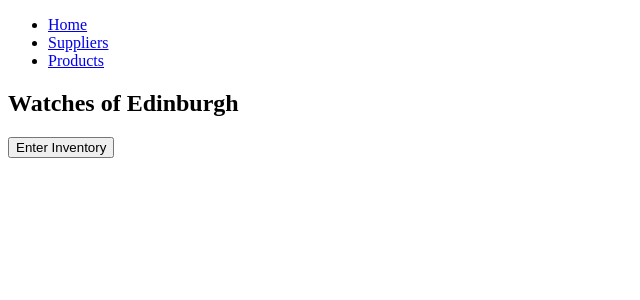
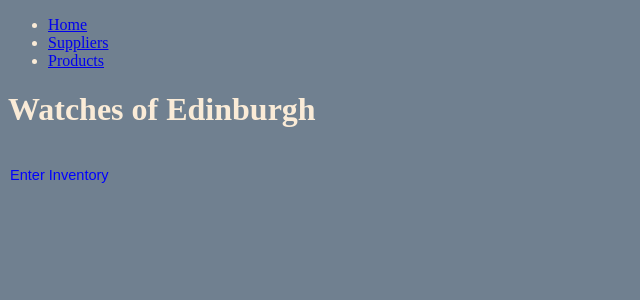
Before and after one commit to AkwasiAA/Project_1, a Flask app: page / in a window 1280 px wide. Shown: the top 300 px of the page, without its empty margins (0-640 px from the left). Run offline with Flask 2, Linux system fonts and the light colour scheme; some libraries are stand-ins or nearby versions.

Commit message:
32nd commit more css

```diff
--- a/controllers/products_controller.py
+++ b/controllers/products_controller.py
@@ -62,7 +62,7 @@ def update_product(id):
     selling_price = request.form['selling_price']
     supplier = supplier_repository.select(request.form['supplier_id'])
     product = Product(product_name, prod_description, quantity, purchase_price, selling_price, supplier, id)
-    print(product.supplier.supplier_name())
+    print(product.supplier.supplier_name)
     product_repository.update(product)
     return redirect('/products')
 
--- a/static/css/style.css
+++ b/static/css/style.css
@@ -1,12 +1,37 @@
+.product {
+    border: 1px solid #ccc;
+    border-radius: 10px;
+    width: 300px;
+    min-height: 68px;
+    padding: 10px;
+    display: flex;
+    line-height: 18px;
+    margin-bottom: 10px;
+    display: inline-flex;
+}
+
+.supplier {
+    border: 1px solid #ccc;
+    border-radius: 10px;
+    width: 300px;
+    min-height: 68px;
+    padding: 10px;
+    display: flex;
+    line-height: 18px;
+    margin-bottom: 10px;
+    display: inline-flex;
+}
+
 body {
-    background-color: aqua;
+    background-color: slategray;
 }
 
 .buttons {
     margin-top: 10px;
     margin-left: 2px;
     font-size: 1.4em;
-    color: #aab8c2;
+    color: midnightblue;
+    display: inline-flex;
 }
 
 .bin-button {
@@ -25,6 +50,18 @@ body {
 
 }
 
+.create-button {
+    display: contents;
+    font-size: 65%;
+
+}
+
+.enter-button{
+    display: contents;
+    font-size: 65%;
+    color: blue;
+}
+
 .update-product {
     display: inline;
 }
@@ -32,7 +69,23 @@ body {
 #launch-image {
     width:100vw;
     height:100vh;
-    background-image: url('images/WatchBox_Collectors.jpeg');
+    background-image: url('/static/css/images/WatchBox_Collectors.jpeg');
     background-repeat: no-repeat;
     background-size: cover;
 }
+
+.entry-container {
+    width: auto;
+    height: auto;
+    margin: auto;
+    display: block;
+    color: antiquewhite;
+}
+
+.mainmenu {
+    color: antiquewhite;
+}
+
+.mainmenu > ul > a {
+    color: antiquewhite;
+}
--- a/templates/base.html
+++ b/templates/base.html
@@ -5,8 +5,8 @@
     <meta http-equiv="X-UA-Compatible" content="IE=edge">
     <meta name="viewport" content="width=device-width, initial-scale=1.0">
     <link rel="stylesheet" href="https://pro.fontawesome.com/releases/v5.10.0/css/all.css" integrity="sha384-AYmEC3Yw5cVb3ZcuHtOA93w35dYTsvhLPVnYs9eStHfGJvOvKxVfELGroGkvsg+p" crossorigin="anonymous"/>
-    <link rel="stylesheet" href="{{ url_for('static', filename='style.css') }}">
-    <link rel="stylesheet" href="{{ url_for('static', filename='form.css') }}">
+    <link rel="stylesheet" href="/static/css/style.css">
+    <link rel="stylesheet" href="/static/css/form.css">
     <title>Watches of Edinburgh</title>
 
 </head>
--- a/templates/index.html
+++ b/templates/index.html
@@ -1,7 +1,8 @@
 {% extends "base.html" %}
+<section id="launch-image">
+
 {% block content %}
-<section id="launch-image">
-    <div class="Entry-container">
+    <div class="entry-container">
         <h1> Watches of Edinburgh</h1>
 
         <div class="buttons">
--- a/templates/products/index.html
+++ b/templates/products/index.html
@@ -29,7 +29,6 @@
                             <form class="delete-product" action="/products/{{product.id}}/delete" method="POST">
                             <button class="bin-button"><i class="fa fa-trash" style="color:blue" aria-hidden="true"></i></button>
                             </form>
-                            <hr>
                         </div>
                     </div>
                 </div>
--- a/templates/suppliers/index.html
+++ b/templates/suppliers/index.html
@@ -18,9 +18,8 @@
                     <button class="edit-button"><i class="fas fa-edit" style="color: blue;" aria-hidden="true"></i></button>
                     </form>
                     <form class="delete-product" action="/suppliers/{{supplier.id}}/delete" method="POST">
-                    <button class="bin-button"><i class="fa fa-trash fa-2x" style="color:blue" aria-hidden="true"></i></button>
+                    <button class="bin-button"><i class="fa fa-trash" style="color:blue" aria-hidden="true"></i></button>
                     </form>
-                    <hr>
                 </div>
                 <br>
                 <br>
```
